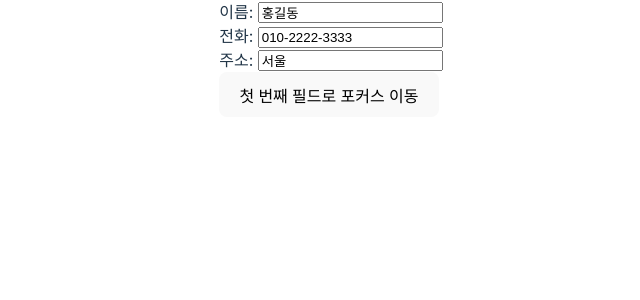
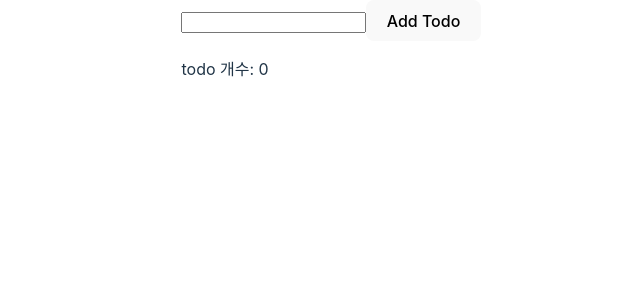
Before and after one commit to jeoniltae/react-ts-quickstart, a React (Vite) app in the folder hook-test-app/: page / in a window 1280 px wide. Shown: the top 300 px of the page, without its empty margins (309-949 px from the left). Built offline with nearby package versions, Linux system fonts and the light colour scheme.

Commit message:
6.6.2장: 투두리스트 테스트 예제 작성 후 useMemo 훅 적용

```diff
--- /dev/null
+++ b/hook-test-app/src/App07.tsx
@@ -0,0 +1,89 @@
+import React, { useMemo, useState } from "react";
+
+/**
+ * 메모제이션이란?
+ * 기존에 연산된 결과값을 메모리에 캐싱하고, 동일한 입력과 환경에서 재사용하는 기법
+ * 중복 처리를 피할 수 있어서 애플리케이션의 성능을 최적화할 때 종종 사용함
+ * 메모제이션 기능을 제공하는 리액트 훅은 useMemo와 useCallback으로 두 가지가 있음
+ *
+ * useMemo
+ * 함수가 호출되고 연산된 리턴값을 캐싱하여 재사용함
+ * 캐싱되는 것은 함수를 호출한 후의 리턴값
+ *
+ * useCallback
+ * 컴포넌트 내부의 함수를 캐싱하고, 렌더링할 때마다 함수가 생성되지 않게 재사용 함
+ * 캐싱되는 것은 컴포넌트 내부의 함수임
+ */
+
+type TodoListItemType = {
+  id: number;
+  todo: string;
+};
+
+// 할 일 목록의 개수를 출력하고 반환하는 함수
+const getTodoListCount = (todoList: Array<TodoListItemType>) => {
+  console.log(todoList.length);
+  return todoList.length;
+};
+
+const App07 = () => {
+  // useState를 사용하여 할 일 목록 상태와 새로운 할 일의 내용을 관리
+  const [todoList, setTodoList] = useState<Array<TodoListItemType>>([]);
+  const [todo, setTodo] = useState("");
+
+  // 새로운 할 일을 추가하는 함수
+  const addTodo = (todo: string) => {
+    let newTodoList = [
+      ...todoList,
+      {
+        id: new Date().getTime(), // 현재 시간을 ID로 사용
+        todo: todo,
+      },
+    ];
+    setTodoList(newTodoList); // 새로운 할 일 목록으로 상태 갱신
+    setTodo(""); // 입력 필드 초기화
+  };
+
+  // 할 일을 삭제하는 함수
+  const deleteTodo = (id: number) => {
+    let index = todoList.findIndex((item) => item.id === id); // 삭제할 할 일의 인덱스 찾기
+    let newTodoList = [...todoList]; // 현재 할 일 목록 복사
+    newTodoList.splice(index, 1); // 해당 인덱스의 아이템 삭제
+    setTodoList(newTodoList); // 새로운 할 일 목록으로 상태 갱신
+  };
+
+  // useMemo를 사용하여 todoList가 변경될 때만 getTodoListCount 함수를 호출
+  const memoizedCount = useMemo<number>(
+    () => getTodoListCount(todoList),
+    [todoList]
+  );
+
+  return (
+    <div className="boxStyle">
+      {/* 할 일 입력 필드 */}
+      <input
+        type="text"
+        value={todo}
+        onChange={(e) => setTodo(e.target.value)}
+      />
+      <button onClick={() => addTodo(todo)}>Add Todo</button>{" "}
+      {/* 할 일을 추가하는 버튼 */}
+      <br />
+      <ul>
+        {todoList.map((item) => {
+          return (
+            <li key={item.id}>
+              {item.todo}{" "}
+              <button onClick={() => deleteTodo(item.id)}>삭제</button>{" "}
+              {/* 할 일을 삭제하는 버튼 */}
+            </li>
+          );
+        })}
+      </ul>
+      {/* 할 일 목록의 개수를 출력 */}
+      <div>todo 개수: {memoizedCount}</div>
+    </div>
+  );
+};
+
+export default App07;
--- a/hook-test-app/src/main.tsx
+++ b/hook-test-app/src/main.tsx
@@ -6,7 +6,8 @@ import ReactDOM from "react-dom/client";
 // import App from "./App03.tsx";
 // import App from "./App04.tsx";
 // import App from "./App05.tsx";
-import App from "./App06.tsx";
+// import App from "./App06.tsx";
+import App from "./App07.tsx";
 import "./index.css";
 
 ReactDOM.createRoot(document.getElementById("root")!).render(
```
